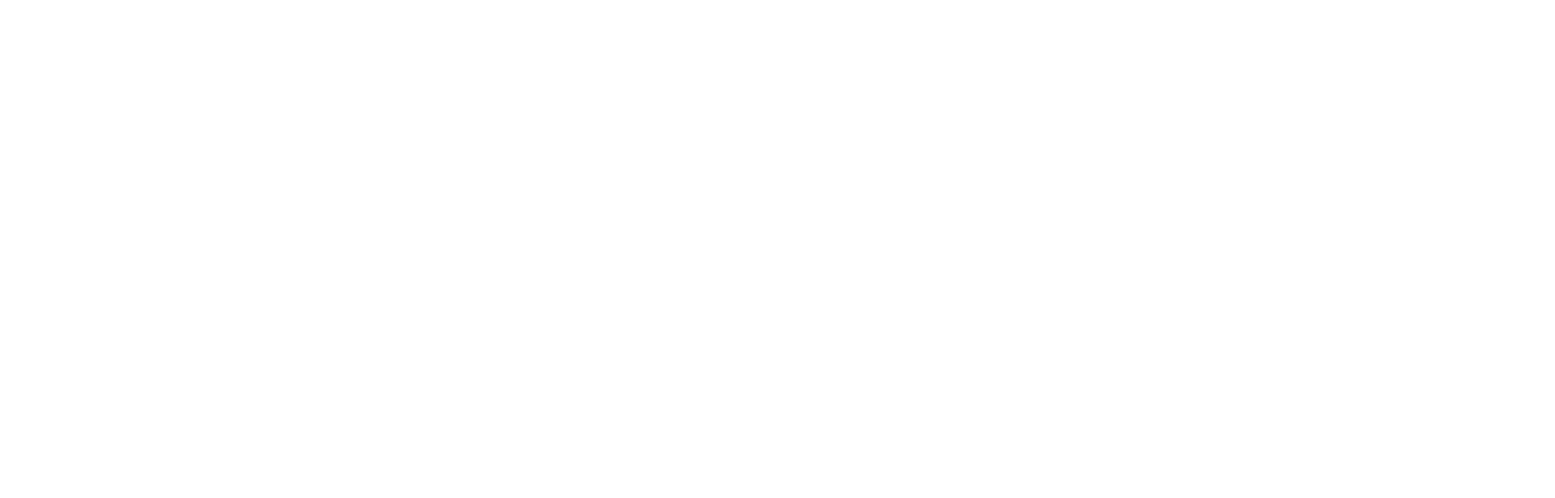
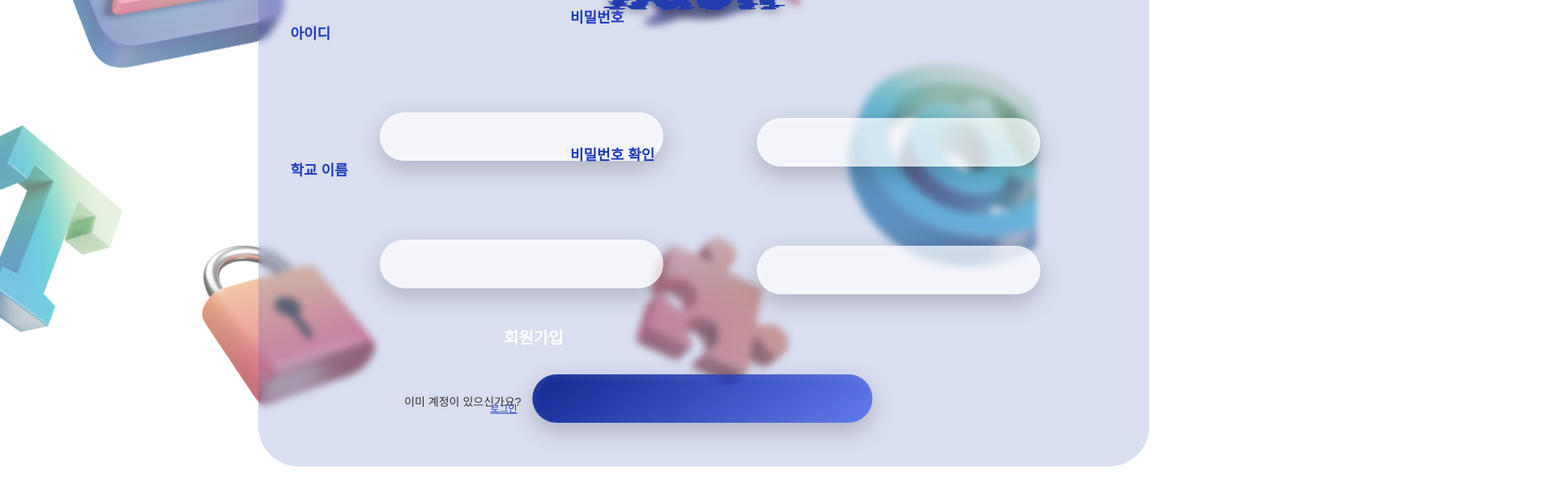
Before and after one commit to AiHackathon-Raon/Raon-web, a React (Create React App) app: page /signup in a window 1280 px wide. Before the commit this address had no page. Shown: the part 242-858 px from the top of the page at 81% size, 1920 px wide, since content can reach past the window. Before the commit the page ends 800 px from the top, so only its background shows below. Built offline with nearby package versions, Linux system fonts and the light colour scheme.

Commit message:
end!!!!!!
끝이지롱 이제,, 스크롤 방지 넣고,, 기능 넣으면,, 진짜 끝!

```diff
--- a/src/Router.js
+++ b/src/Router.js
@@ -2,6 +2,7 @@
 import { BrowserRouter, Routes, Route } from "react-router-dom";
 import MainPage from "./views/main/MainPage";
 import LoginPage from "./views/login/LoginPage";
+import SignUpPage from "./views/signup/SignUpPage";
 
 function Router() {
   return (
@@ -9,6 +10,7 @@
       <Routes>
         <Route exact path="/" element={<MainPage />}></Route>
         <Route exact path="/login" element={<LoginPage />}></Route>
+        <Route exact path="/signup" element={<SignUpPage />}></Route>
       </Routes>
     </BrowserRouter>
   );
--- /dev/null
+++ b/src/components/signup/signup.jsx
@@ -0,0 +1,27 @@
+import React from "react";
+import BackGround from "../../asset/img/background_f.svg";
+import Raon from "../../asset/img/Raon.svg";
+import * as S from "./signup.style";
+
+function Singup() {
+  return (
+    <>
+      <S.Img src={BackGround}></S.Img>
+      <S.Back></S.Back>
+      <S.Logo src={Raon}></S.Logo>
+      <S.Id>아이디</S.Id>
+      <S.Raund_Id></S.Raund_Id>
+      <S.Search>학교 이름</S.Search>
+      <S.Raund_Search></S.Raund_Search>
+      <S.Pw>비밀번호</S.Pw>
+      <S.Raund_Pw></S.Raund_Pw>
+      <S.Pw_Check>비밀번호 확인</S.Pw_Check>
+      <S.Raund_Pw_Check></S.Raund_Pw_Check>
+      <S.Signup_></S.Signup_>
+      <S.Signupt>회원가입</S.Signupt>
+      <S.Yes>이미 계정이 있으신가요?</S.Yes>
+      <S.Login>로그인</S.Login>
+    </>
+  );
+}
+export default Singup;
--- /dev/null
+++ b/src/components/signup/signup.style.js
@@ -0,0 +1,168 @@
+import styled from "styled-components";
+
+export const Img = styled.img`
+  z-index: -1;
+  width: 100vw;
+  height: 100vh;
+  background-repeat: no-repeat;
+  background-size: cover;
+  position: absolute;
+`;
+
+export const Back = styled.div`
+  z-index: 1;
+  width: 1100px;
+  height: 700px;
+  flex-shrink: 0;
+  border-radius: 50px;
+  backdrop-filter: blur(5px);
+  background: rgba(34, 61, 174, 0.17);
+  transform: translate(29%, 17%);
+`;
+
+export const Logo = styled.img`
+  z-index: 2;
+  transform: translate(300%, -660%);
+`;
+export const Id = styled.div`
+  z-index: 3;
+  color: #1e3abb;
+  text-shadow: 0px 5px 10px 0px rgba(0, 0, 0, 0.25);
+  font-family: "Pretendard", sans-serif;
+  font-size: 18px;
+  font-style: normal;
+  font-weight: 600;
+  line-height: normal;
+  transform: translate(28%, -1970%);
+`;
+
+export const Raund_Id = styled.div`
+  width: 350px;
+  height: 60px;
+  flex-shrink: 0;
+  border-radius: 50px;
+  background: rgba(255, 255, 255, 0.7);
+  box-shadow: 2px 3px 10px 0px rgba(255, 255, 255, 0.1) inset,
+    0px 10px 30px 0px rgba(0, 0, 0, 0.2),
+    0px -3px 10px 0px rgba(255, 255, 255, 0.1) inset;
+  transform: translate(134%, -710%);
+`;
+
+export const Search = styled.div`
+  z-index: 3;
+  color: #1e3abb;
+  text-shadow: 0px 5px 10px 0px rgba(0, 0, 0, 0.25);
+  font-family: "Pretendard", sans-serif;
+  font-size: 18px;
+  font-style: normal;
+  font-weight: 600;
+  line-height: normal;
+  transform: translate(28%, -1650%);
+`;
+
+export const Raund_Search = styled.div`
+  width: 350px;
+  height: 60px;
+  flex-shrink: 0;
+  border-radius: 50px;
+  background: rgba(255, 255, 255, 0.7);
+  box-shadow: 2px 3px 10px 0px rgba(255, 255, 255, 0.1) inset,
+    0px 10px 30px 0px rgba(0, 0, 0, 0.2),
+    0px -3px 10px 0px rgba(255, 255, 255, 0.1) inset;
+  transform: translate(134%, -591%);
+`;
+
+export const Pw = styled.div`
+  z-index: 3;
+  color: #1e3abb;
+  text-shadow: 0px 5px 10px 0px rgba(0, 0, 0, 0.25);
+  font-family: "Pretendard", sans-serif;
+  font-size: 18px;
+  font-style: normal;
+  font-weight: 600;
+  line-height: normal;
+  transform: translate(55%, -2707%);
+`;
+
+export const Raund_Pw = styled.div`
+  width: 350px;
+  height: 60px;
+  flex-shrink: 0;
+  border-radius: 50px;
+  background: rgba(255, 255, 255, 0.7);
+  box-shadow: 2px 3px 10px 0px rgba(255, 255, 255, 0.1) inset,
+    0px 10px 30px 0px rgba(0, 0, 0, 0.2),
+    0px -3px 10px 0px rgba(255, 255, 255, 0.1) inset;
+  transform: translate(267%, -985%);
+`;
+
+export const Pw_Check = styled.div`
+  color: #1e3abb;
+  text-shadow: 0px 5px 10px 0px rgba(0, 0, 0, 0.25);
+  font-family: "Pretendard", sans-serif;
+  font-size: 18px;
+  font-style: normal;
+  font-weight: 600;
+  line-height: normal;
+  transform: translate(55%, -2383%);
+`;
+
+export const Raund_Pw_Check = styled.div`
+  width: 350px;
+  height: 60px;
+  flex-shrink: 0;
+  border-radius: 50px;
+  background: rgba(255, 255, 255, 0.7);
+  box-shadow: 2px 3px 10px 0px rgba(255, 255, 255, 0.1) inset,
+    0px 10px 30px 0px rgba(0, 0, 0, 0.2),
+    0px -3px 10px 0px rgba(255, 255, 255, 0.1) inset;
+  transform: translate(267%, -865%);
+`;
+
+export const Signup_ = styled.div`
+  z-index: 4;
+  width: 420px;
+  height: 60px;
+  flex-shrink: 0;
+  border-radius: 50px;
+  background: linear-gradient(143deg, #0f2690 0%, rgba(31, 67, 233, 0.64) 100%);
+  box-shadow: 2px 3px 10px 0px rgba(255, 255, 255, 0.1) inset,
+    0px 10px 30px 0px rgba(0, 0, 0, 0.2);
+  transform: translate(156.5%, -700%);
+`;
+
+export const Signupt = styled.div`
+  z-index: 5;
+  color: #fff;
+  text-shadow: 0px 5px 10px 0px rgba(0, 0, 0, 0.25);
+  font-family: "Pretendard", sans-serif;
+  font-size: 20px;
+  font-style: normal;
+  font-weight: 700;
+  line-height: normal;
+  transform: translate(48.6%, -1867%);
+`;
+
+export const Yes = styled.div`
+  color: #322f2f;
+  text-shadow: 0px 4px 7px 0px rgba(0, 0, 0, 0.2);
+  font-family: "Pretendard", sans-serif;
+  font-size: 14px;
+  font-style: normal;
+  font-weight: 500;
+  line-height: normal;
+  transform: translate(39%, -2430%);
+`;
+
+export const Login = styled.div`
+  z-index: 6;
+  color: #1e3abb;
+  text-shadow: 0px 4px 7px 0px rgba(0, 0, 0, 0.2);
+  font-family: "Pretendard", sans-serif;
+  font-size: 12px;
+  font-style: normal;
+  font-weight: 500;
+  line-height: normal;
+  text-decoration-line: underline;
+  transform: translate(47.3%, -2920%);
+`;
--- /dev/null
+++ b/src/views/signup/SignUpPage.js
@@ -0,0 +1,11 @@
+import React from "react";
+import SignUp from "../../components/signup/signup";
+
+function SignUpPage() {
+  return (
+    <>
+      <SignUp></SignUp>
+    </>
+  );
+}
+export default SignUpPage;
```
